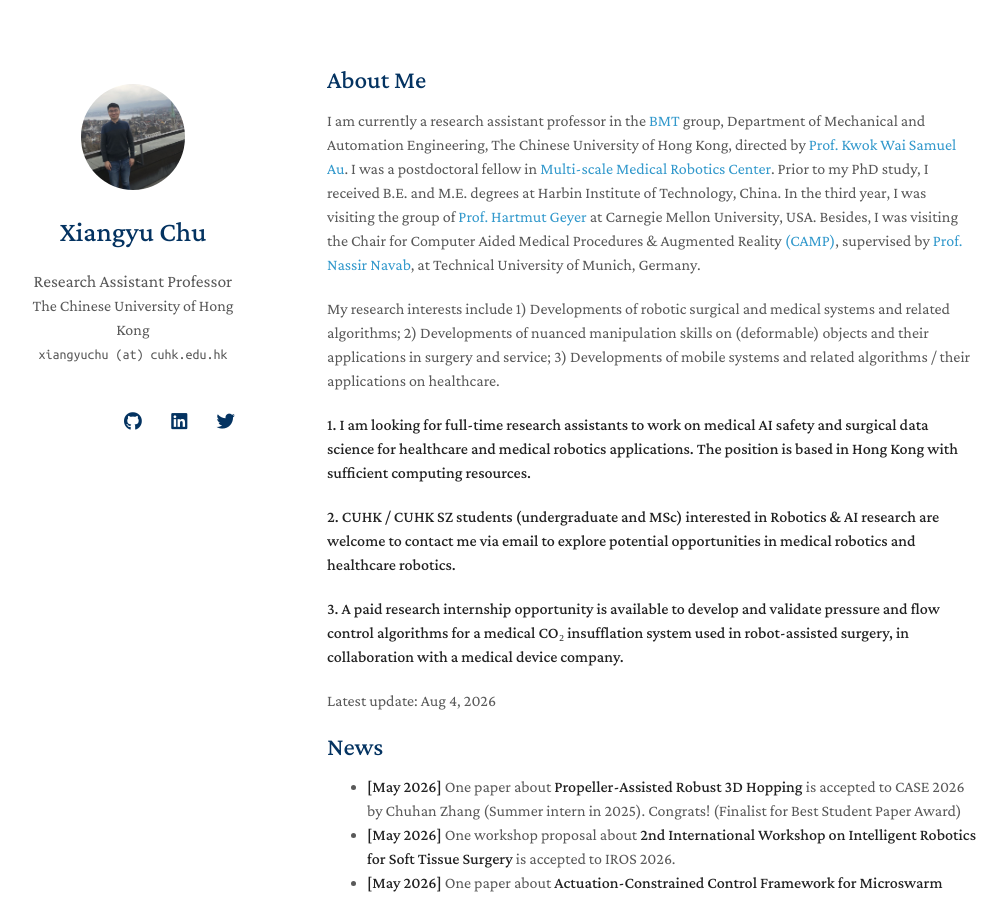
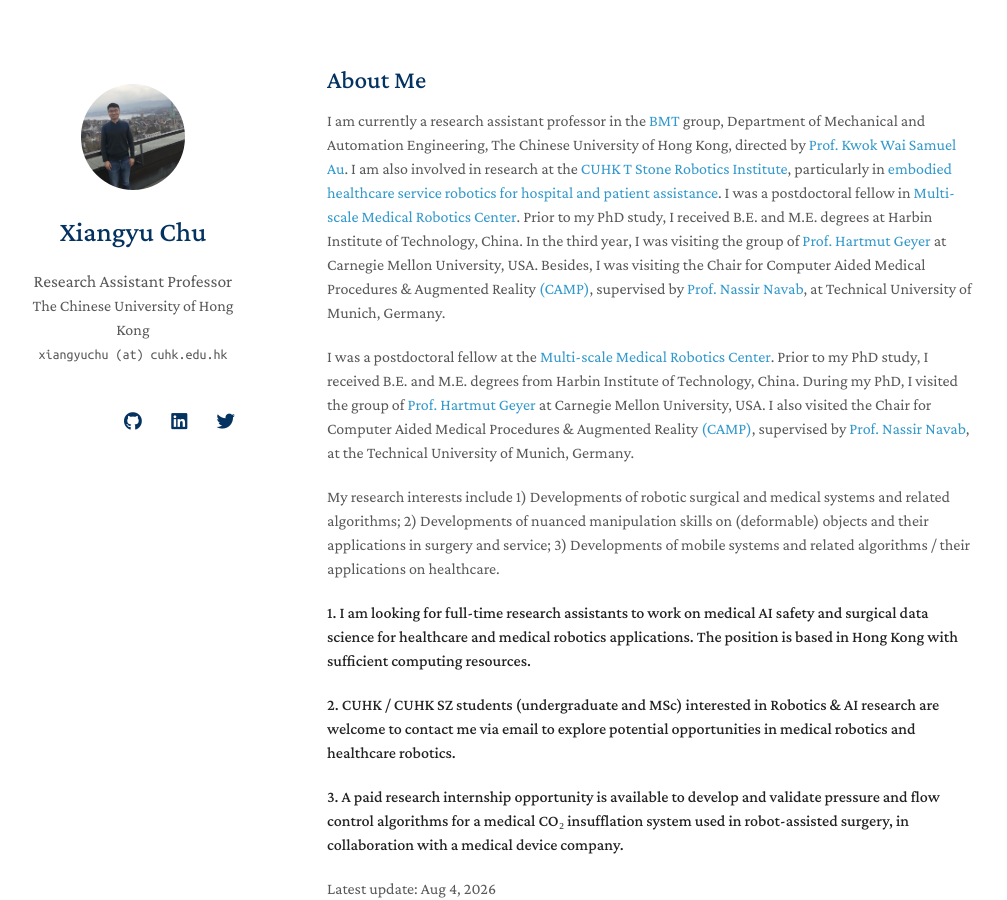
Before and after one commit to xiangyuchu03/xiangyuchu03.github.io, a Jekyll site: the page built from index.md, in a window 1280 px wide and 900 px high. Shown: the whole window, without its empty margins (143-1150 px from the left). Built offline with Jekyll 4.4.1, drawn with Linux system fonts in a browser that asks for light colours; nearby versions of some CDN libraries; a style sheet for code colours, icons or effects is not loaded; our own code applies the rules of GitHub Pages for plain Markdown files.

Commit message:
Update index.md

```diff
--- a/index.md
+++ b/index.md
@@ -4,8 +4,9 @@ layout: homepage
 
 ## About Me
 
-I am currently a research assistant professor in the [BMT](https://biomedirobotics.com/) group, Department of Mechanical and Automation Engineering, The Chinese University of Hong Kong, directed by [Prof. Kwok Wai Samuel Au](https://www4.mae.cuhk.edu.hk/peoples/au-kwok-wai-samuel/).
-I was a postdoctoral fellow in [Multi-scale Medical Robotics Center](https://www.mrc-cuhk.com/). Prior to my PhD study, I received B.E. and M.E. degrees at Harbin Institute of Technology, China. In the third year, I was visiting the group of [Prof. Hartmut Geyer](https://www.cs.cmu.edu/~hgeyer/) at Carnegie Mellon University, USA. Besides, I was visiting the Chair for Computer Aided Medical Procedures & Augmented Reality [(CAMP)](https://www.cs.cit.tum.de/camp/start/), supervised by [Prof. Nassir Navab](https://www.professoren.tum.de/en/navab-nassir), at Technical University of Munich, Germany.
+I am currently a research assistant professor in the [BMT](https://biomedirobotics.com/) group, Department of Mechanical and Automation Engineering, The Chinese University of Hong Kong, directed by [Prof. Kwok Wai Samuel Au](https://www4.mae.cuhk.edu.hk/peoples/au-kwok-wai-samuel/). I am also involved in research at the [CUHK T Stone Robotics Institute](https://ri.cuhk.edu.hk/en/), particularly in [embodied healthcare service robotics for hospital and patient assistance](https://ri.cuhk.edu.hk/en/research/projects/embodied-healthcare-service-robotics-for-hospital-and-patient-assistance). I was a postdoctoral fellow in [Multi-scale Medical Robotics Center](https://www.mrc-cuhk.com/). Prior to my PhD study, I received B.E. and M.E. degrees at Harbin Institute of Technology, China. In the third year, I was visiting the group of [Prof. Hartmut Geyer](https://www.cs.cmu.edu/~hgeyer/) at Carnegie Mellon University, USA. Besides, I was visiting the Chair for Computer Aided Medical Procedures & Augmented Reality [(CAMP)](https://www.cs.cit.tum.de/camp/start/), supervised by [Prof. Nassir Navab](https://www.professoren.tum.de/en/navab-nassir), at Technical University of Munich, Germany.
+
+I was a postdoctoral fellow at the [Multi-scale Medical Robotics Center](https://www.mrc-cuhk.com/). Prior to my PhD study, I received B.E. and M.E. degrees from Harbin Institute of Technology, China. During my PhD, I visited the group of [Prof. Hartmut Geyer](https://www.cs.cmu.edu/~hgeyer/) at Carnegie Mellon University, USA. I also visited the Chair for Computer Aided Medical Procedures & Augmented Reality [(CAMP)](https://www.cs.cit.tum.de/camp/start/), supervised by [Prof. Nassir Navab](https://www.professoren.tum.de/en/navab-nassir), at the Technical University of Munich, Germany.
 
 My research interests include 1) Developments of robotic surgical and medical systems and related algorithms; 2) Developments of nuanced manipulation skills on (deformable) objects and their applications in surgery and service; 3) Developments of mobile systems and related algorithms / their applications on healthcare.
 
```
